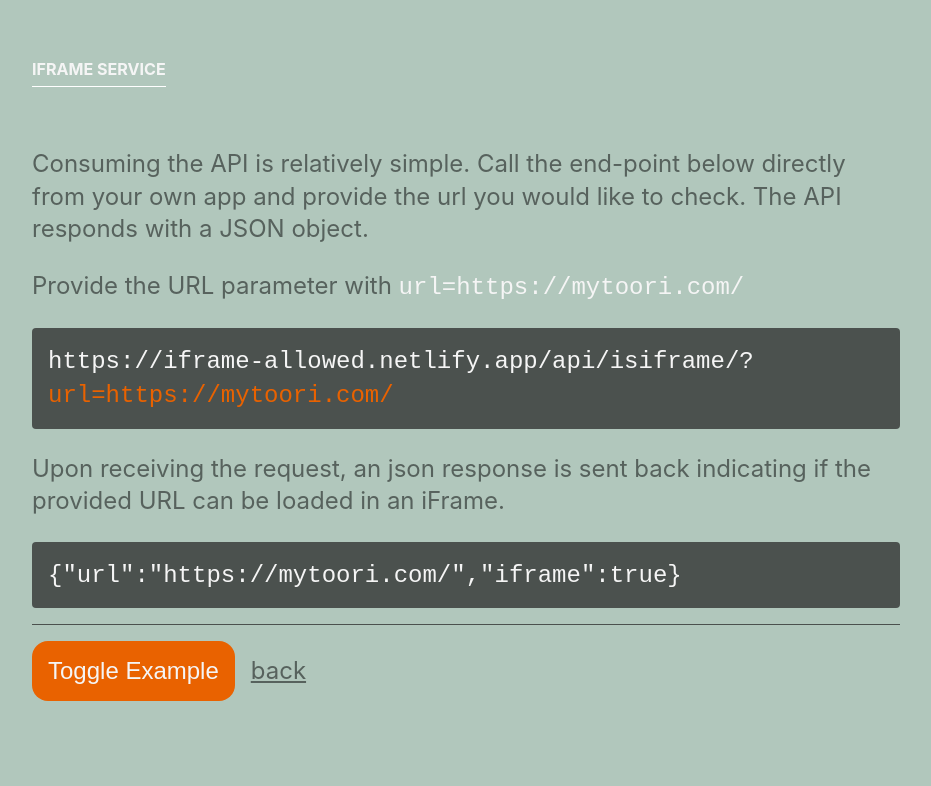
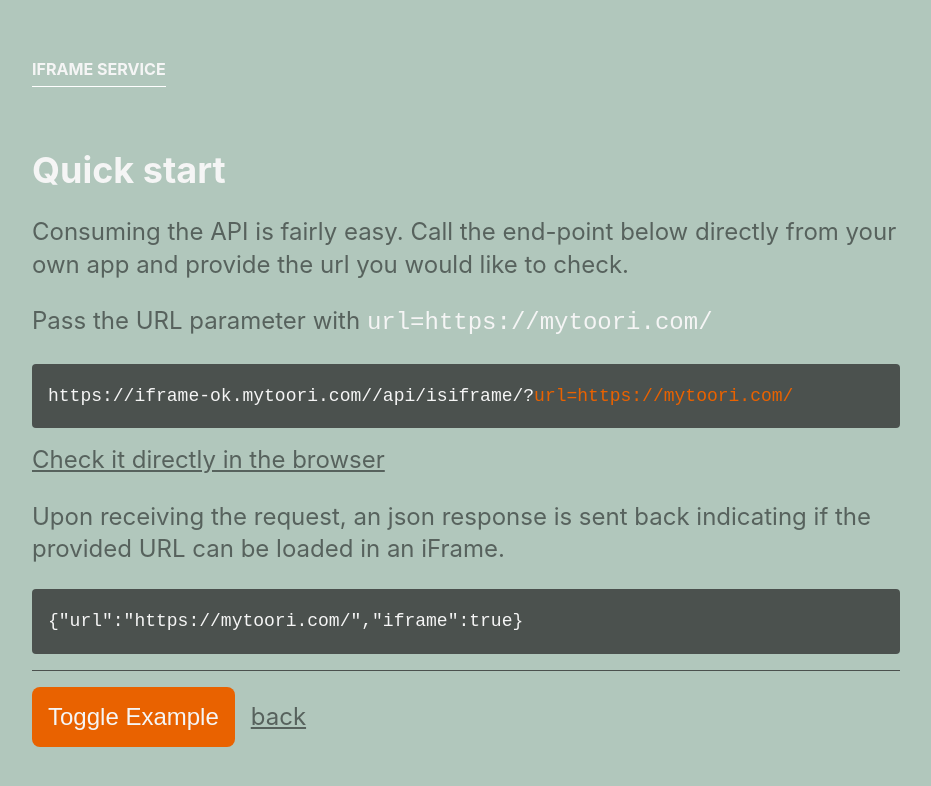
Before and after one commit to Giwan/netlify-deploy, a Next.js app: page /quick-start in a window 1280 px wide. Shown: the top 786 px of the page, without its empty margins (174-1105 px from the left). Built offline with nearby package versions, Linux system fonts and the light colour scheme.

Commit message:
try link

```diff
--- a/components/Explanation/HowItWorks.module.css
+++ b/components/Explanation/HowItWorks.module.css
@@ -6,8 +6,8 @@
     line-height: 1.6em;
 }
 
-@media (min-width: 700px) {
+/* @media (min-width: 700px) {
     .howItWorksContainer p {
         line-height: 1.25em;
     }
-}
+} */
--- /dev/null
+++ b/lib/constants.js
@@ -0,0 +1 @@
+export const domain = "https://iframe-ok.mytoori.com/";
--- a/pages/quick-start.js
+++ b/pages/quick-start.js
@@ -5,9 +5,11 @@
     apiUrl,
     toggleExampleButton,
     buttonContainer,
+    checkItLink
 } from "../styles/QuickStart.module.css";
 import SiteTitle from "../components/SiteTitle/SiteTitle";
 import Link from "next/link";
+import { domain } from "../lib/constants";
 
 const responses = [
     {
@@ -32,13 +34,14 @@
     return (
         <article className={quickStartContainer}>
             <SiteTitle />
+            <h1>Quick start</h1>
             <p>
-                Consuming the API is relatively simple. Call the end-point below
+                Consuming the API is fairly easy. Call the end-point below
                 directly from your own app and provide the url you would like to
-                check. The API responds with a JSON object.
+                check.
             </p>
             <p>
-                Provide the URL parameter with{" "}
+                Pass the URL parameter with{" "}
                 <code className={urlParameter}>
                     url={responses[position].url}
                 </code>
@@ -46,10 +49,16 @@
 
             <section className={apiUrl}>
                 <code>
-                    https://iframe-allowed.netlify.app/api/isiframe/?
+                    {domain}/api/isiframe/?
                     <span>url={responses[position].url}</span>
                 </code>
             </section>
+            <a
+                className={checkItLink}
+                href={`${domain}/api/isiframe/?url=${responses[position].url}`}
+                target="_blank"
+                rel="noreferrer noopener"
+                alt="open API link example directly in the browser">Check it directly in the browser</a>
 
             <p>
                 Upon receiving the request, an json response is sent back
--- a/styles/QuickStart.module.css
+++ b/styles/QuickStart.module.css
@@ -14,6 +14,9 @@
     padding: var(--unit);
     border-radius: calc(var(--unit) / 4);
     overflow-x: scroll;
+    margin-bottom: var(--unit);
+    font-family: 'Courier New', Courier, monospace;
+    font-size: var(--font-size-small);
 }
 
 .apiUrl span {
@@ -34,7 +37,16 @@
     background-color: var(--color-accent);
     color: var(--color-white);
     font-size: var(--font-size);
-    border-radius: var(--unit);
+    border-radius: calc(var(--unit) / 2);
+    transition: transition .25s;
+}
+
+.toggleExampleButton:active {
+    transform: scale(0.95);
+}
+
+.checkItLink {
+    margin-top: var(--unit);
 }
 
 @media (max-width: 450px) {
```
